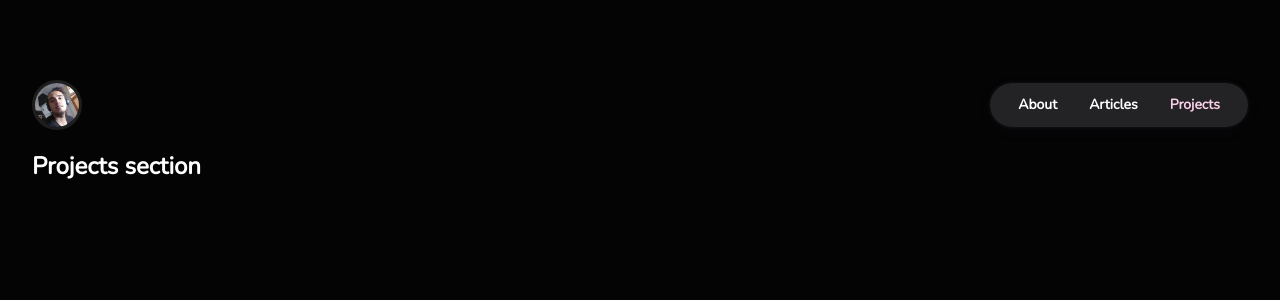
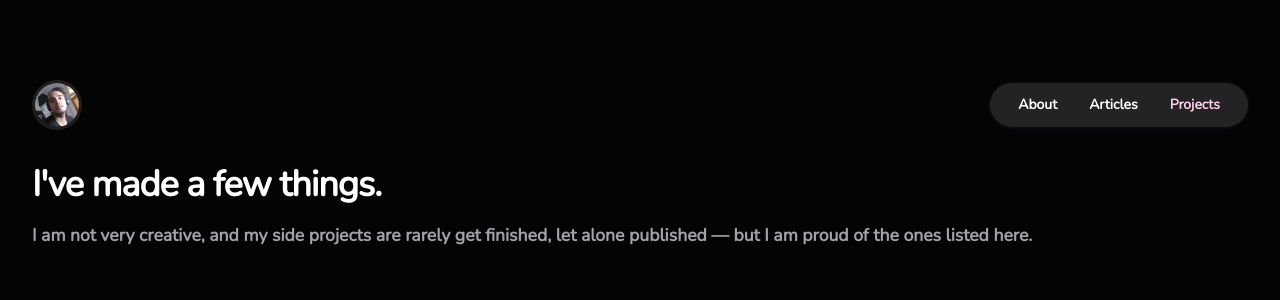
Before and after one commit to danielpizarrotadres/web-site, a React (Create React App) app: page / in a window 1280 px wide. Both pictures are taken after a click on the item "Projects". Shown: the top 300 px of the page. Built offline with nearby package versions, Linux system fonts and the light colour scheme.

Commit message:
:construction: Add base for Projects section

```diff
--- a/src/App.js
+++ b/src/App.js
@@ -560,8 +560,11 @@ const App = () => {
 
     const projects = () => {
         return <React.Fragment>
-            <h2>Projects section</h2>
-        </React.Fragment>
+            <article className={classes.ProjectContainer}>
+                <h1>I've made a few things.</h1>
+                <h5>I am not very creative, and my side projects are rarely get finished, let alone published — but I am proud of the ones listed here.</h5>
+            </article>
+        </React.Fragment>;
     }
 
     const articles = () => {
@@ -570,7 +573,7 @@ const App = () => {
                 <h1>Writing on JavaScript, React and web development in general.</h1>
                 <h5>Whenever I feel like writing down something I've learnt, I do it here.</h5>
             </article>
-        </React.Fragment>
+        </React.Fragment>;
     }
 
     return (
--- a/src/App.module.css
+++ b/src/App.module.css
@@ -673,3 +673,24 @@ footer {
 }
 
 /************************************************ Articles Section *************************************************/
+
+/************************************************ Projects Section *************************************************/
+
+.ProjectContainer {
+    margin: 32px 0 0 0;
+}
+
+.ProjectContainer h1 {
+    line-height: 1.25;
+    font-size: 2.25rem;
+    letter-spacing: -.025em;
+    font-weight: 900;
+}
+
+.ProjectContainer h5 {
+    margin: 1rem 0 0 0;
+    color: rgb(161 161 170/1);
+    font-size: 1.1rem;
+}
+
+/************************************************ Articles Section *************************************************/
```
